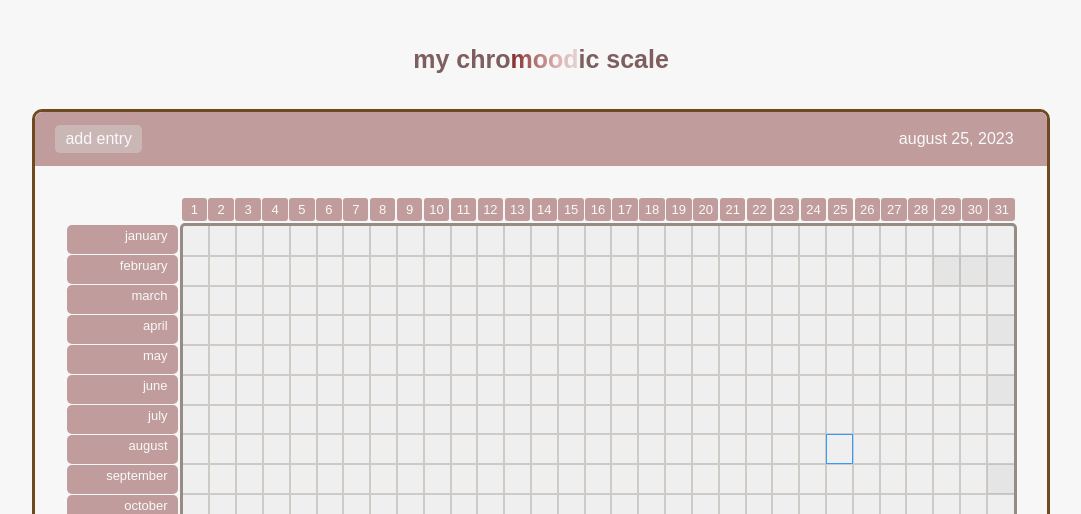
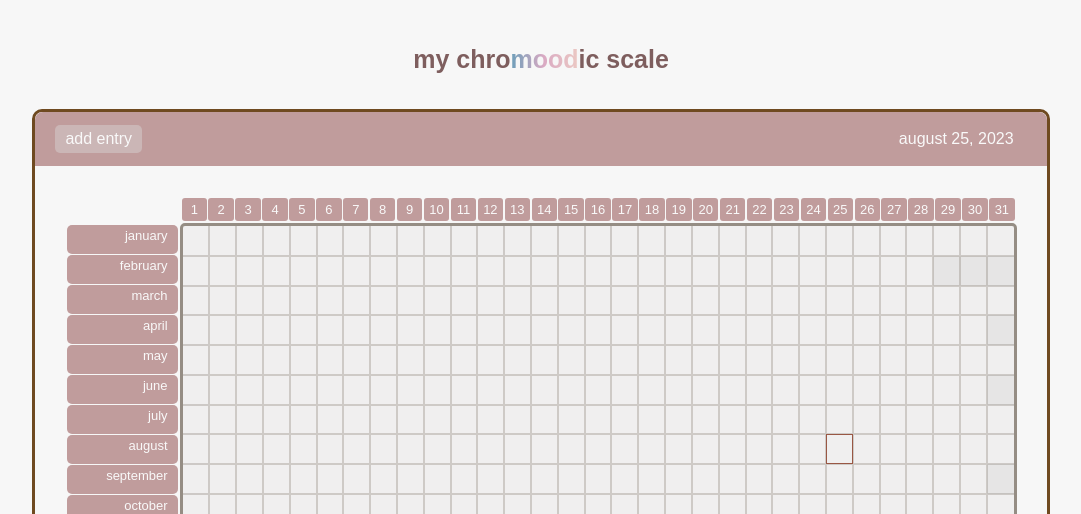
Before and after one commit to jessicayd/mood-board, a plain HTML site: page index.html in a window 1280 px wide. Shown: the top 514 px of the page, without its empty margins (99-1180 px from the left). Drawn offline with Linux system fonts and the light colour scheme; a web font is replaced by a local one.

Commit message:
changing colors

```diff
--- a/styles.css
+++ b/styles.css
@@ -13,7 +13,7 @@ h1 {
 }
 
 #mood {
-    background: linear-gradient(to right, #802929, #dbb1b1 70%, #e4d3d3 100%);
+    background: linear-gradient(to right, rgb(107, 158, 185), rgb(218, 170, 195), rgb(235, 200, 195));
     -webkit-text-fill-color: transparent;
     -webkit-background-clip: text;
 }
@@ -276,5 +276,5 @@ input::-webkit-slider-runnable-track {
 }
 
 .highlighted {
-    border: 1px solid rgb(53, 154, 255);
+    border: 1px solid #995744;
 }
```
